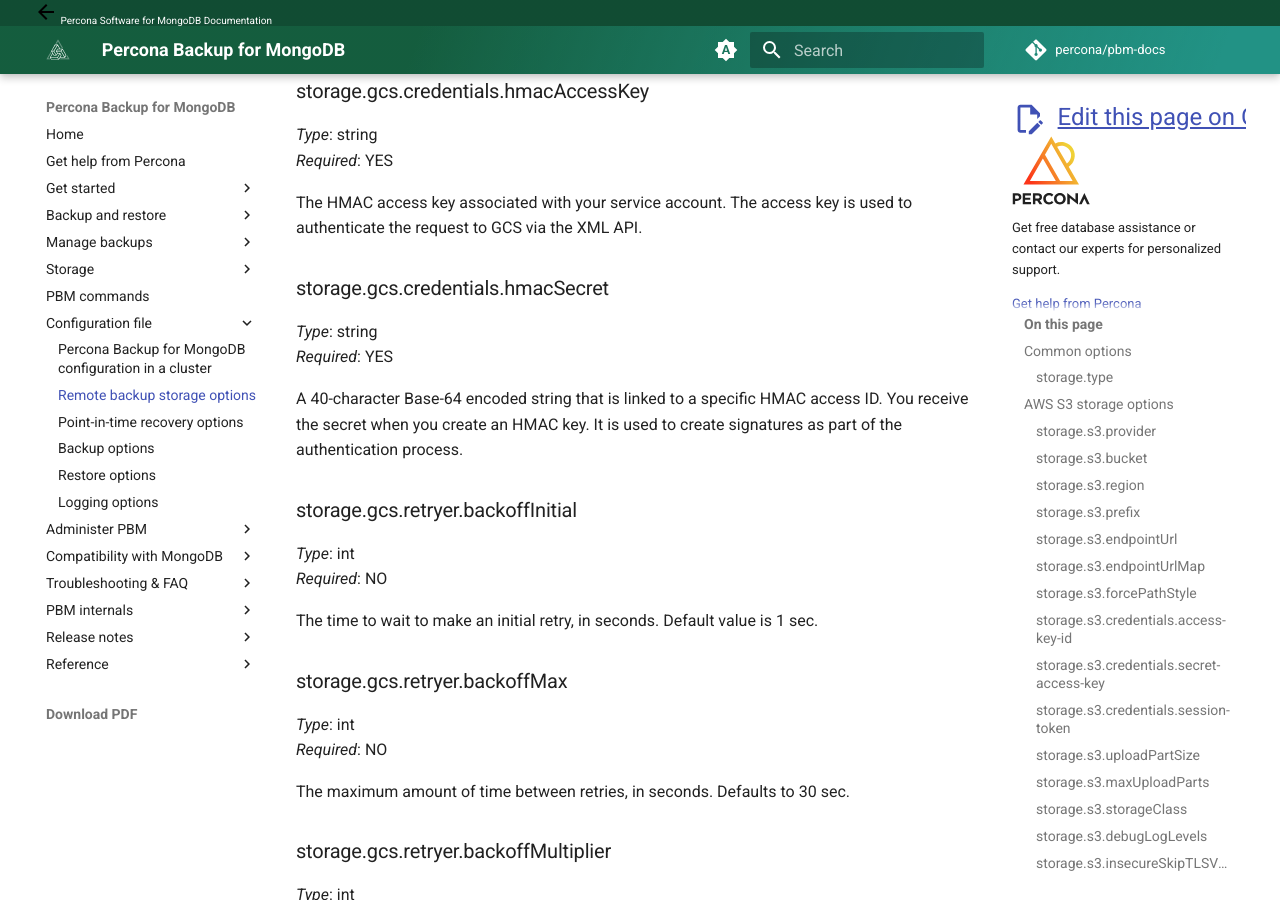
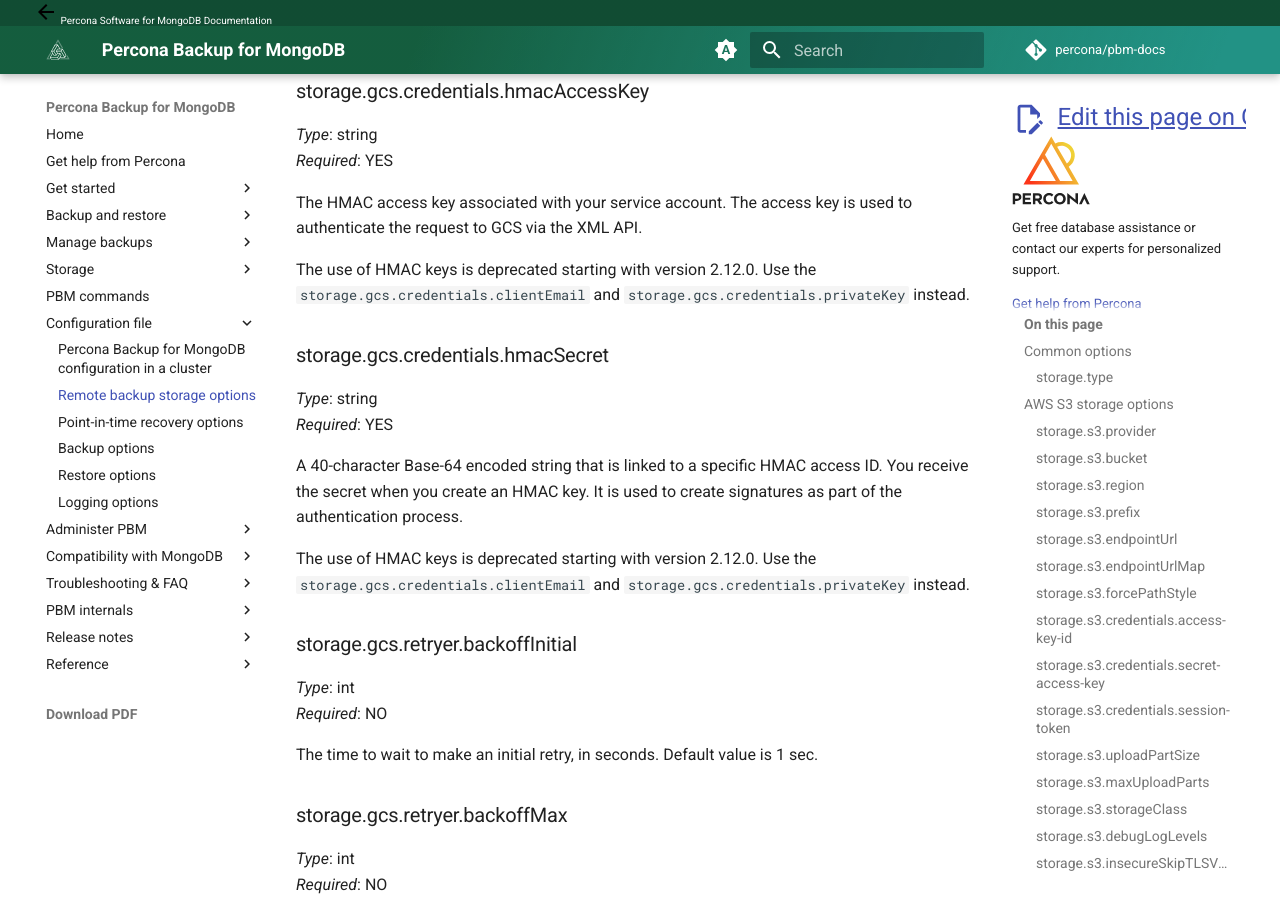
Before and after one commit to percona/pbm-docs, an MkDocs documentation site: the page built from docs/reference/configuration-options.md, in a window 1280 px wide and 900 px high, scrolled down 12082 px. Built offline with MkDocs 1.6.1 and Material for MkDocs 9.7.7, drawn with Linux system fonts in a browser that asks for light colours; nearby versions of some CDN libraries; comment, search, counter and statistics services are not loaded.

Commit message:
PBM-1606 Added a deprecation label to HMAC keys (#312)
Updated docs:
 * Storage config file examples
* Config options
* GCS page

 modified:   docs/details/gcs.md
        modified:   docs/install/backup-storage.md
        modified:   docs/reference/configuration-options.md

```diff
--- a/docs/reference/configuration-options.md
+++ b/docs/reference/configuration-options.md
@@ -466,12 +466,16 @@
 
 The HMAC access key associated with your service account. The access key is used to authenticate the request to GCS via the XML API.
 
+The use of HMAC keys is deprecated starting with version 2.12.0. Use the `storage.gcs.credentials.clientEmail` and `storage.gcs.credentials.privateKey` instead.
+
 ### storage.gcs.credentials.hmacSecret
 
 *Type*: string <br>
 *Required*: YES
 
 A 40-character Base-64 encoded string that is linked to a specific HMAC access ID. You receive the secret when you create an HMAC key. It is used to create signatures as part of the authentication process.
+
+The use of HMAC keys is deprecated starting with version 2.12.0. Use the `storage.gcs.credentials.clientEmail` and `storage.gcs.credentials.privateKey` instead.
 
 ### storage.gcs.retryer.backoffInitial
 
```
Also changed, not shown: docs/details/gcs.md (+2 -2 lines), docs/install/backup-storage.md (+1 -1 lines).
